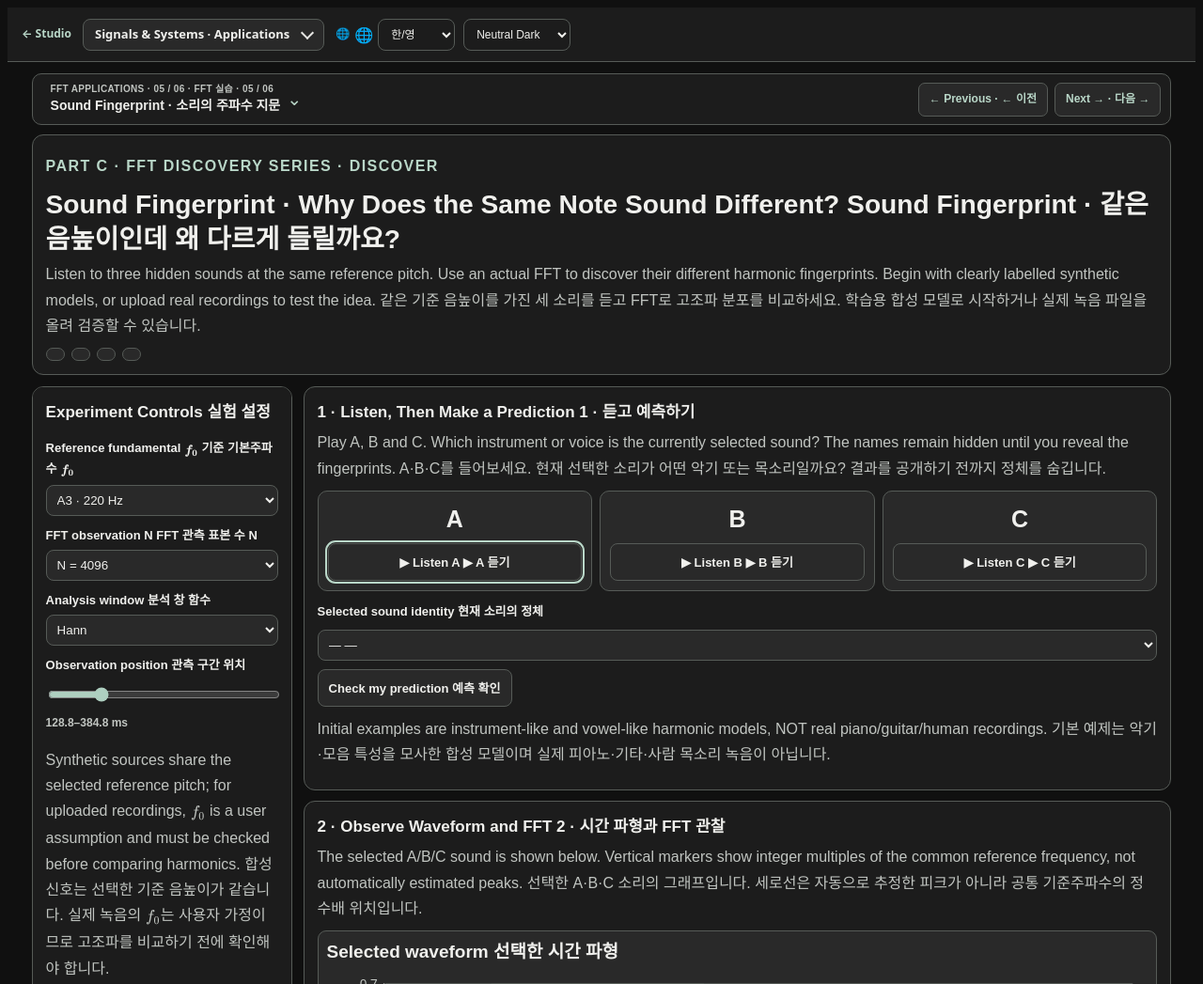
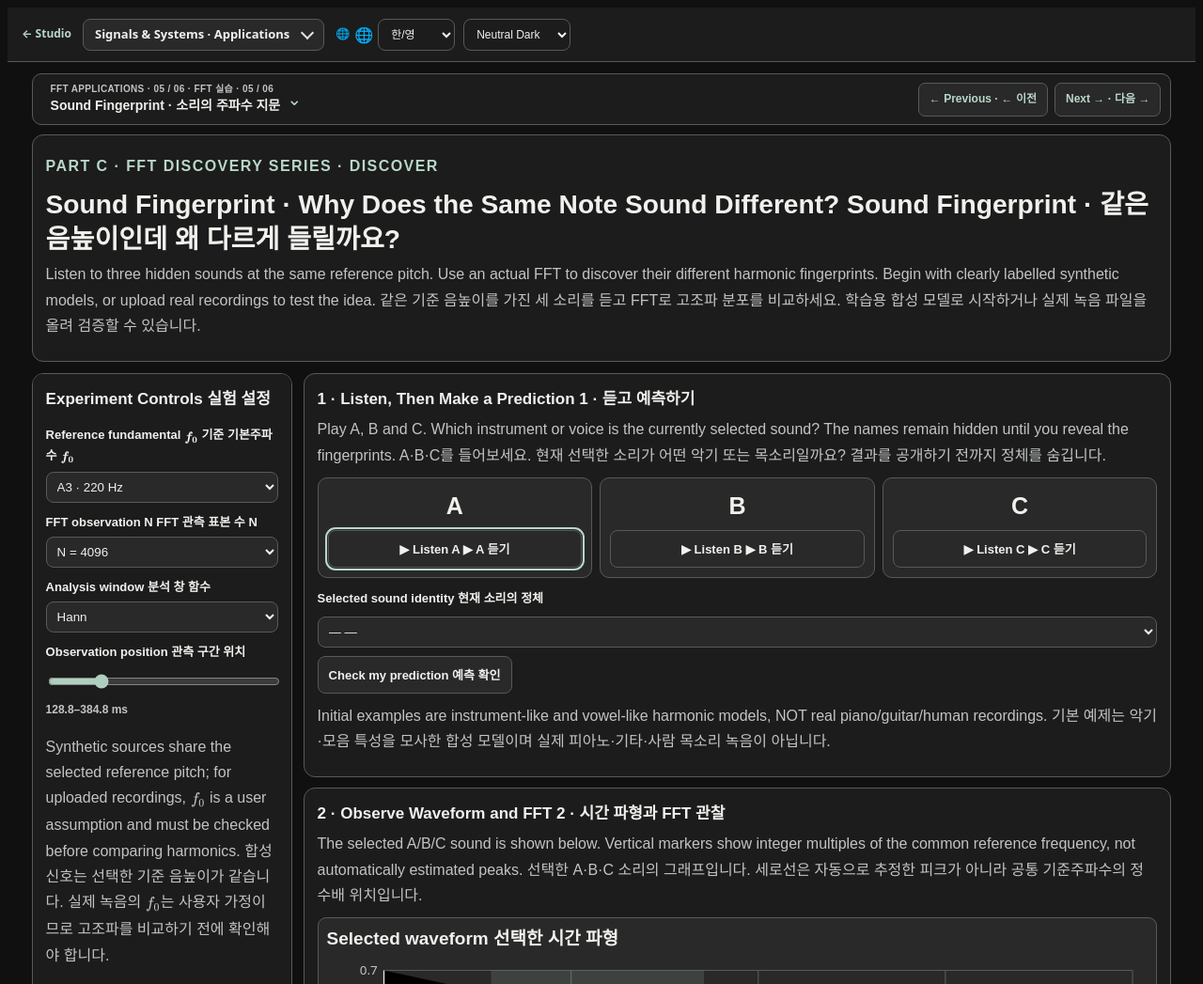
Before and after one commit to YSCho-HGU/engineering-learning-studio, a website: page signals-systems/applications-fft-sound-fingerprint.html in a window 1280 px wide. Shown: the top 1047 px of the page at 94% size. Drawn offline with nearby package versions, Linux system fonts and the light colour scheme.

Commit message:
Use one FFT module chooser and remove duplicate back/step/footer navigation

```diff
--- a/signals-systems/applications-fft-sound-fingerprint.html
+++ b/signals-systems/applications-fft-sound-fingerprint.html
@@ -7,7 +7,7 @@
 <link rel="stylesheet" href="./assets/ss-common-header.css?v=20261122-four-controls"><link rel="stylesheet" href="../assets/els-header-controls.css?v=1">
 <link rel="stylesheet" href="./assets/ss-formula-standard.css?v=3"><link rel="stylesheet" href="./assets/ss-applications-math.css?v=3">
 <link rel="stylesheet" href="https://cdn.jsdelivr.net/npm/katex@0.16.25/dist/katex.min.css">
-<link rel="stylesheet" href="./assets/ss-sound-fingerprint.css?v=1"><link rel="stylesheet" href="./assets/ss-responsive-unified.css?v=1"><link rel="stylesheet" href="./assets/ss-plot-typography.css?v=1"><link rel="stylesheet" href="./assets/ss-app-fft-path.css?v=20261123-simple-nav">
+<link rel="stylesheet" href="./assets/ss-sound-fingerprint.css?v=1"><link rel="stylesheet" href="./assets/ss-responsive-unified.css?v=1"><link rel="stylesheet" href="./assets/ss-plot-typography.css?v=1"><link rel="stylesheet" href="./assets/ss-app-fft-path.css?v=20261123-picker1">
 </head>
 <body><header class="ss-common-header" aria-label="Engineering Learning Studio navigation">
 <a class="ss-common-home" href="../">← Studio</a><details class="ss-common-menu"><summary class="ss-common-title">Signals &amp; Systems · Applications <span aria-hidden="true">⌄</span></summary><nav class="ss-common-links" aria-label="Choose chapter"></nav></details>
@@ -15,8 +15,7 @@
 <main class="ss-finger-root" id="finger-main">
 <section class="ss-finger-card ss-finger-intro">
  <p class="ss-finger-eyebrow">PART C · FFT DISCOVERY SERIES · DISCOVER</p><h1 id="finger-title"></h1><p id="finger-intro"></p>
- <div class="ss-finger-steps"><a href="#finger-predict" id="finger-link1"></a><a href="#finger-observe" id="finger-link2"></a><a href="#finger-reveal" id="finger-link3"></a><a href="#finger-conclude" id="finger-link4"></a></div>
-</section>
+ </section>
 <div class="ss-finger-layout">
 <aside class="ss-finger-card ss-finger-controls">
 <h2 id="finger-controls-title"></h2>
@@ -67,12 +66,11 @@
 <label><span id="finger-quiz-label"></span><select id="finger-quiz"><option value="">—</option><option value="pitch"></option><option value="harmonics"></option><option value="volume"></option></select></label>
 <button type="button" id="finger-quiz-check"></button><p id="finger-quiz-feedback" role="status"></p>
 </section>
-<nav class="ss-finger-footer"><a href="./applications-fft-dtmf.html" id="finger-prior"></a><a href="./applications-fft-upload.html" id="finger-next"></a><a href="./applications.html#part-c" id="finger-catalog"></a></nav>
 </div></div>
 </main>
 <script src="../assets/els-language.js?v=1" defer></script><script src="../assets/els-theme-v2.js?v=6" defer></script>
 <script src="./assets/ss-common-header.js?v=applications2" defer></script>
 <script src="https://cdn.jsdelivr.net/npm/katex@0.16.25/dist/katex.min.js" defer></script><script src="./assets/ss-math-core.js?v=1" defer></script><script src="./assets/ss-applications-math.js?v=5" defer></script>
 <script src="./assets/ss-sound-fingerprint.js?v=20261123-timeaxis" defer></script>
-<script src="../assets/els-header-controls.js?v=1" defer></script><script src="./assets/ss-app-fft-path.js?v=20261123-simple-nav" defer></script>
+<script src="../assets/els-header-controls.js?v=1" defer></script><script src="./assets/ss-app-fft-path.js?v=20261123-picker1" defer></script>
 </body></html>
```
